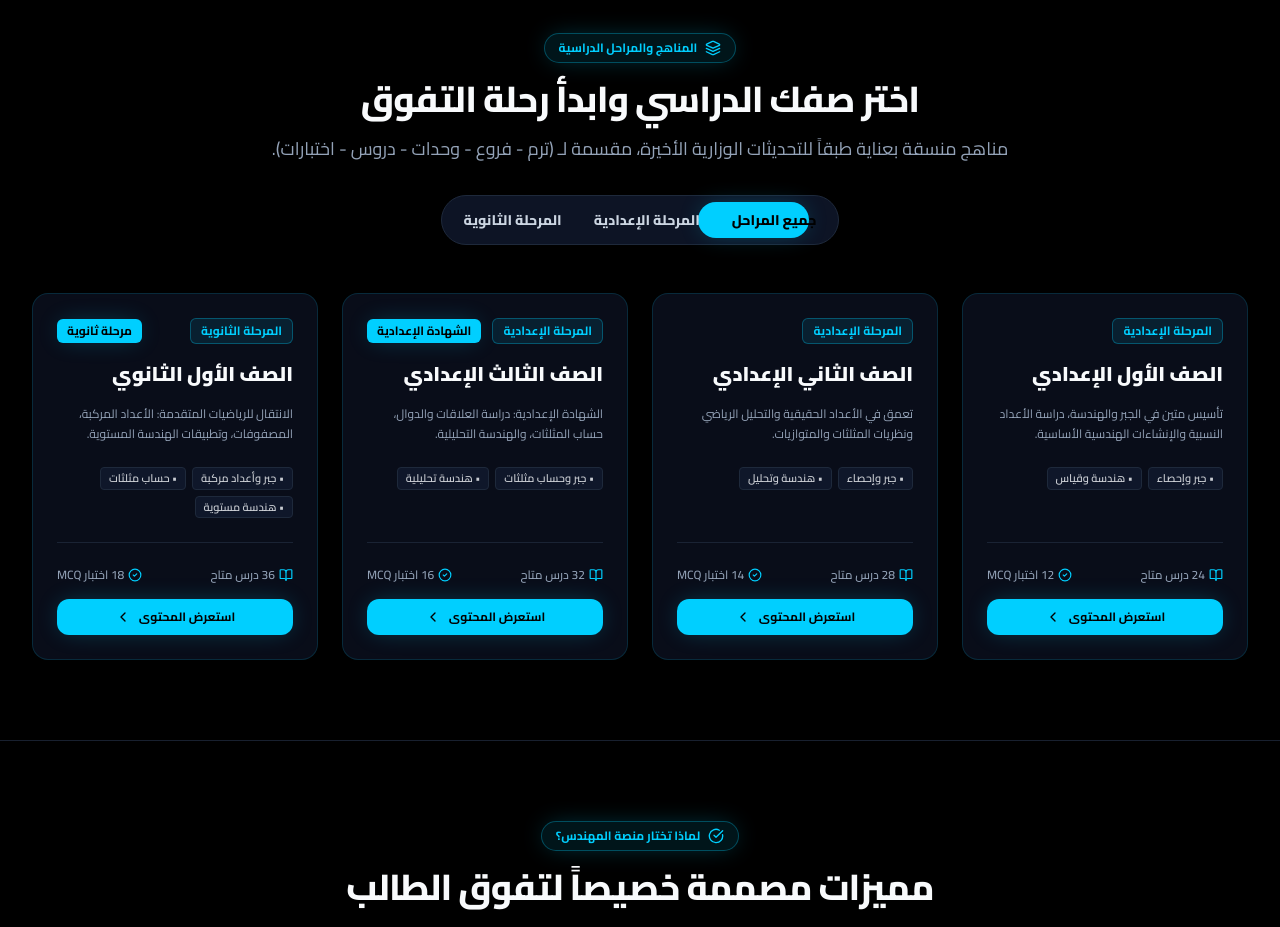
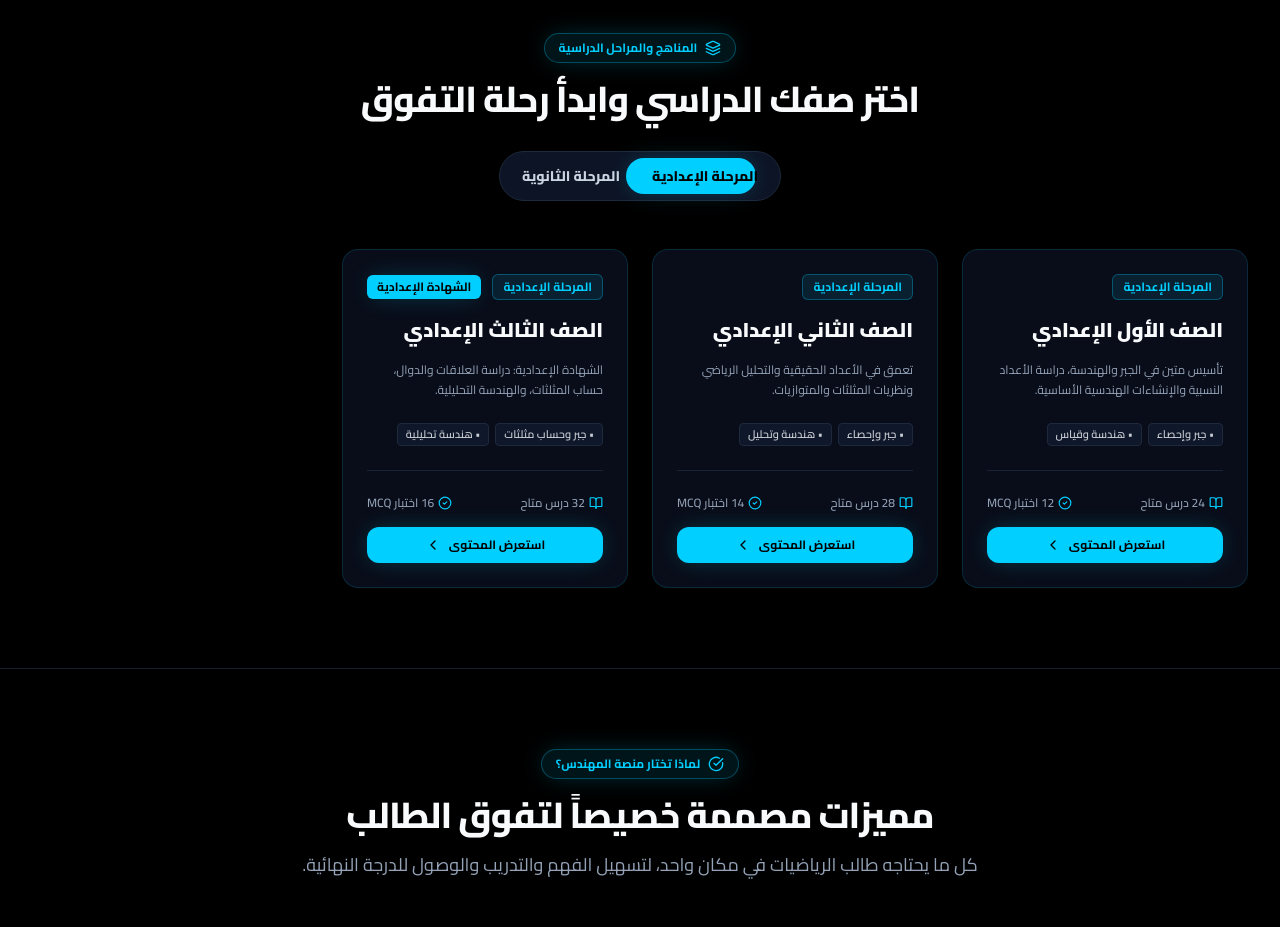
Before and after one commit to Basemmahmoud808/Elmohands, a Next.js app: page / in a window 1280 px wide. Shown: the part 920-1847 px from the top of the page. Built offline with nearby package versions, Linux system fonts and the light colour scheme.

Commit message:
Remove sub-heading paragraph text and All Stages tab in Stages section

```diff
--- a/src/components/landing/Stages.tsx
+++ b/src/components/landing/Stages.tsx
@@ -51,7 +51,7 @@ const STAGES = [
 ];
 
 export default function Stages() {
-  const [activeFilter, setActiveFilter] = useState('all');
+  const [activeFilter, setActiveFilter] = useState('prep');
 
   const filteredStages = STAGES.filter((s) => {
     if (activeFilter === 'prep') return s.stageCategory === 'prep';
@@ -75,15 +75,10 @@ export default function Stages() {
             اختر صفك الدراسي وابدأ رحلة التفوق
           </h2>
 
-          <p className="text-slate-600 dark:text-chalk-muted text-base sm:text-lg">
-            مناهج منسقة بعناية طبقاً للتحديثات الوزارية الأخيرة، مقسمة لـ (ترم - فروع - وحدات - دروس - اختبارات).
-          </p>
-
           {/* Framer Motion Sliding Tabs */}
           <div className="pt-4">
             <SlideTabs
               tabs={[
-                { id: 'all', label: 'جميع المراحل' },
                 { id: 'prep', label: 'المرحلة الإعدادية' },
                 { id: 'sec', label: 'المرحلة الثانوية' },
               ]}
```
